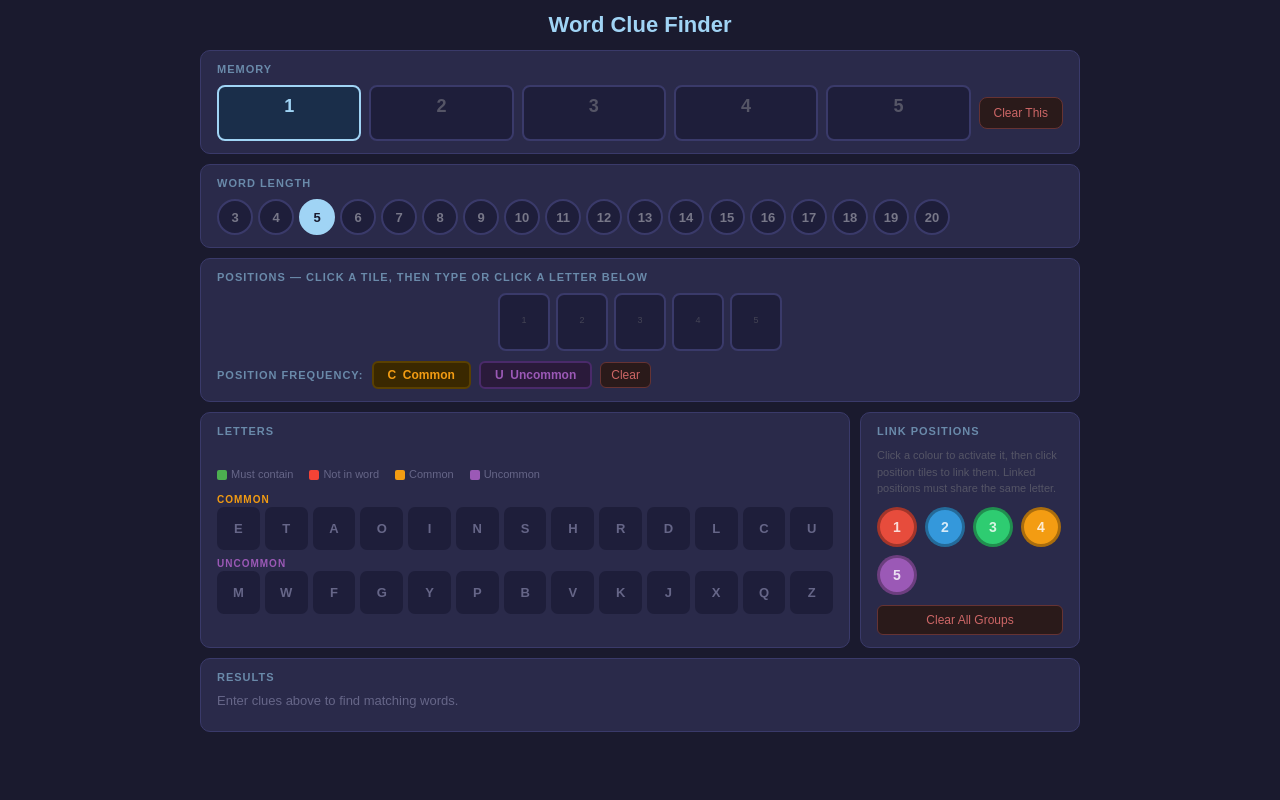
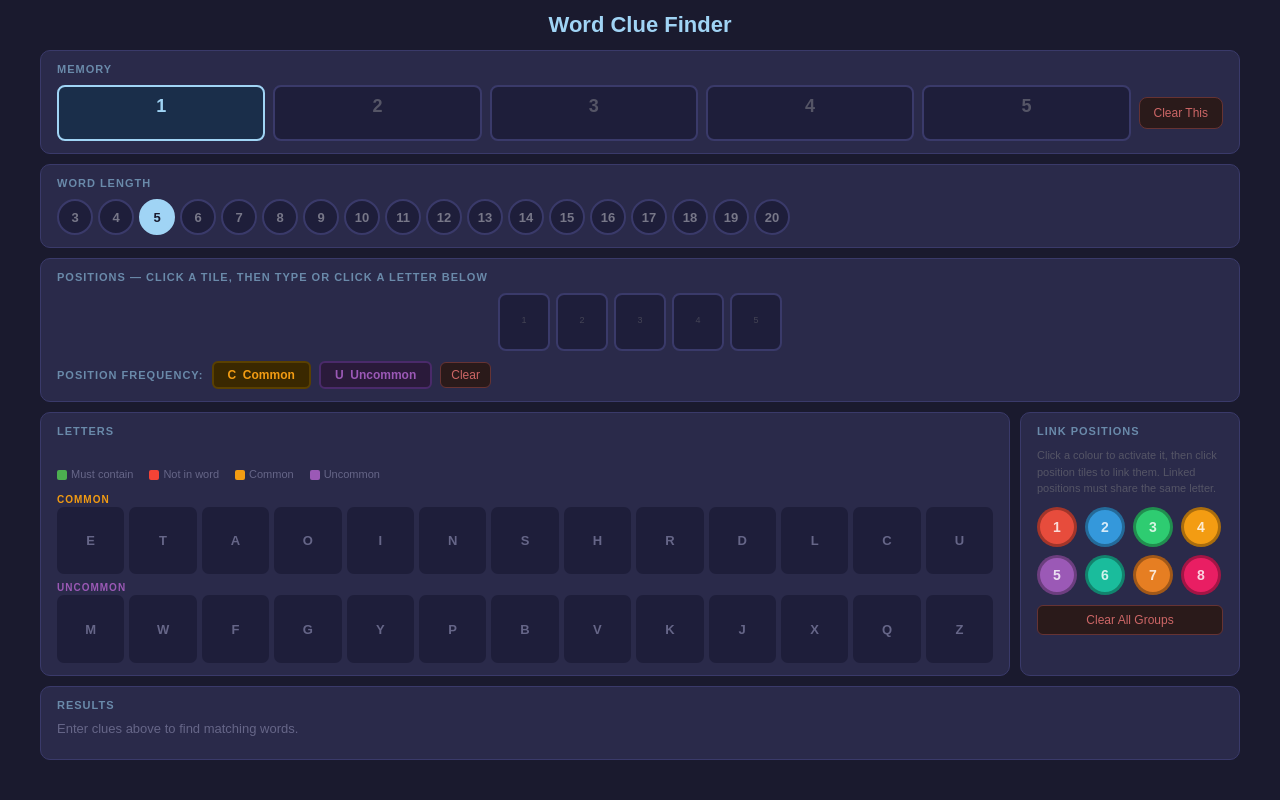
Before and after one commit to jbrmmg/WordHelper, a Flask app: template templates/wordclue.html in a window 1280 px wide. Run offline with Flask 3, Linux system fonts and the light colour scheme; the template is opened without the code that fills it, so the values that code supplies are empty; parts of the project's set-up code (start-up, migrations or seed data) failed here and were passed over.

Commit message:
JBR-696 - fix bugs.

```diff
--- a/templates/wordclue.html
+++ b/templates/wordclue.html
@@ -29,7 +29,7 @@ h1 {
   border-radius: 10px;
   padding: 12px 16px;
   margin-bottom: 10px;
-  max-width: 880px;
+  max-width: 1200px;
   margin-left: auto;
   margin-right: auto;
 }
@@ -271,7 +271,7 @@ h1 {
   display: grid;
   grid-template-columns: 1fr 220px;
   gap: 10px;
-  max-width: 880px;
+  max-width: 1200px;
   margin: 0 auto 10px;
 }
 
@@ -524,7 +524,7 @@ h1 {
 </div>
 
 <script>
-const GROUP_COLORS     = ['#e74c3c', '#3498db', '#2ecc71', '#f39c12', '#9b59b6'];
+const GROUP_COLORS     = ['#e74c3c', '#3498db', '#2ecc71', '#f39c12', '#9b59b6', '#1abc9c', '#e67e22', '#e91e63'];
 const COMMON_LETTERS   = 'ETAOINSHRDLCU'.split('');
 const UNCOMMON_LETTERS = 'MWFGYPBVKJXQZ'.split('');
 const LETTERS          = [...COMMON_LETTERS, ...UNCOMMON_LETTERS];
```
Also changed, not shown: wordclue.py (+6 -4 lines).
